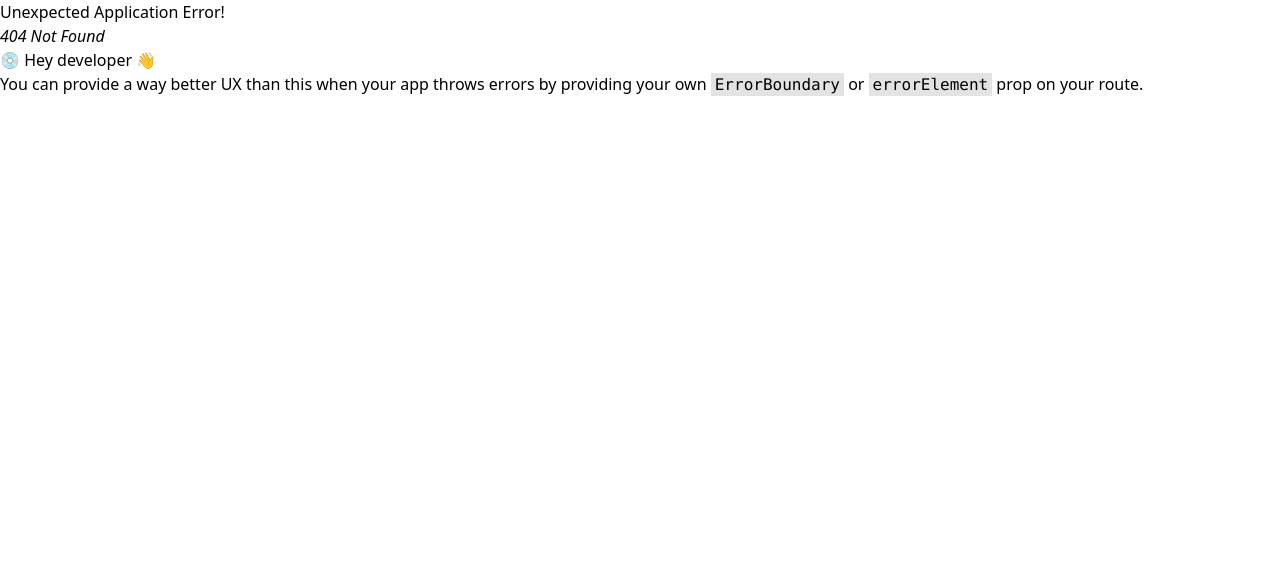
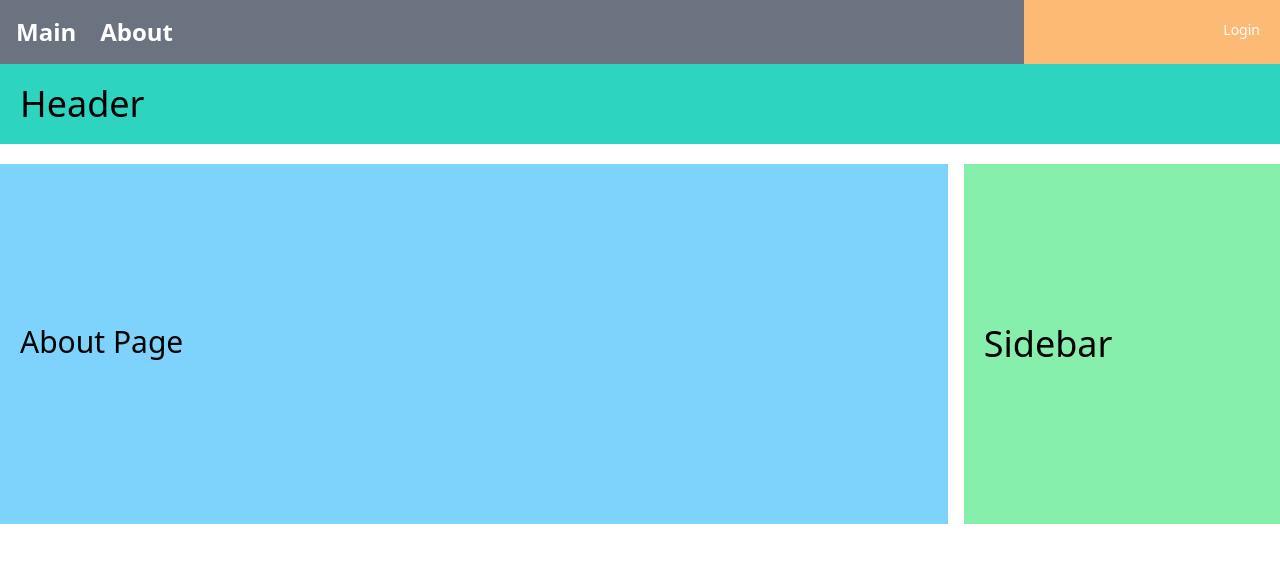
Before and after one commit to ha7708/mall-frontend, a React (Create React App) app: page /about in a window 1280 px wide. Before the commit this address had no page. Shown: the top 562 px of the page. Built offline with nearby package versions, Linux system fonts and the light colour scheme.

Commit message:
Layout 컴포넌트와 children

```diff
--- /dev/null
+++ b/src/components/menus/BasicMenu.js
@@ -0,0 +1,23 @@
+import { Link } from "react-router-dom";
+
+const BasicMenu = () => {
+  return (
+    <nav id="navbar" className=" flex bg-blue-300">
+      <div className="w-4/5 bg-gray-500">
+        <ul className="flex p-4 text-white font-bold">
+          <li className="pr-6 text-2xl">
+            <Link to={"/"}>Main</Link>
+          </li>
+          <li className="pr-6 text-2xl">
+            <Link to={"/about"}>About</Link>
+          </li>
+        </ul>
+      </div>
+      <div className="w-1/5 flex justify-end bg-orange-300 p-4 font-medium">
+        <div className="text-white text-sm m-1 rounded">Login</div>
+      </div>
+    </nav>
+  );
+};
+
+export default BasicMenu;
--- /dev/null
+++ b/src/layouts/BasicLayout.js
@@ -0,0 +1,21 @@
+import BasicMenu from "../components/menus/BasicMenu";
+const BasicLayout = ({ children }) => {
+  return (
+    <>
+      <BasicMenu />
+      <header className="bg-teal-400 p-5">
+        <h1 className="text-2xl md:text-4xl">Header</h1>
+      </header>
+      <div className="bg-white my-5 w-full flex flex-col space-y-4 md:flex-row md:space-x-4 md:space-y-0">
+        <main className="bg-sky-300 md:w-2/3 lg:w-3/4 px-5 py-40">
+          {children}
+        </main>
+        <aside className="bg-green-300 md:w-1/3 lg:w-1/4 px-5 py-40">
+          <h1 className="text-2xl md:text-4xl">Sidebar</h1>
+        </aside>
+      </div>
+    </>
+  );
+};
+
+export default BasicLayout;
--- /dev/null
+++ b/src/pages/AboutPage.js
@@ -0,0 +1,11 @@
+import BasicLayout from "../layouts/BasicLayout";
+
+const AboutPage = () => {
+  return (
+    <BasicLayout>
+      <div className=" text-3xl">About Page</div>
+    </BasicLayout>
+  );
+};
+
+export default AboutPage;
--- /dev/null
+++ b/src/pages/MainPage.js
@@ -0,0 +1,22 @@
+import { Link } from "react-router-dom";
+import BasicLayout from "../layouts/BasicLayout";
+
+const MainPage = () => {
+  // return (
+  //   <div>
+  //     <div className="flex">
+  //       {/* <a> 대신 <Link> 를 사용해야함 : 모두 다시 로드하는 것이 아닌 js로 화면만 바꾼다. */}
+  //       {/* <a>는 페이지를 새로 로드 하고, <Link>는 JS로 화면만 바꾼다. */}
+  //       <Link to={"/about"}>About</Link>
+  //     </div>
+  //     <div className=" text-3xl">Main Page</div>
+  //   </div>
+  // );
+  return (
+    <BasicLayout>
+      <div className=" text-3xl">Main Page</div>
+    </BasicLayout>
+  );
+};
+
+export default MainPage;
--- a/src/pages/MainPage.jsx
+++ /dev/null
@@ -1,9 +0,0 @@
-const MainPage = () => {
-  return (
-    <div className=" text-3xl">
-      <div>Main Page</div>
-    </div>
-  );
-};
-
-export default MainPage;
--- a/src/router/root.js
+++ b/src/router/root.js
@@ -1,11 +1,14 @@
 import { Suspense, lazy } from "react";
-// import { createBrowserRouter } from "react-router-dom";
-
-const { createBrowserRouter } = require("react-router-dom");
+// lazy → 컴포넌트를 필요할 때만 불러오는 지연 로딩
+// Suspense → lazy 로딩 중일 때 보여줄 fallback UI
+import { createBrowserRouter } from "react-router-dom";
 
 const Loading = <div>Loading...</div>;
+
 const Main = lazy(() => import("../pages/MainPage"));
+const About = lazy(() => import("../pages/AboutPage"));
 
+// createBrowserRouter → React Router v6 방식 라우터 생성
 const root = createBrowserRouter([
   {
     path: "",
@@ -15,6 +18,14 @@ const root = createBrowserRouter([
       </Suspense>
     ),
   },
+  {
+    path: "about",
+    element: (
+      <Suspense fallback={Loading}>
+        <About />
+      </Suspense>
+    ),
+  },
 ]);
 
 export default root;
```
